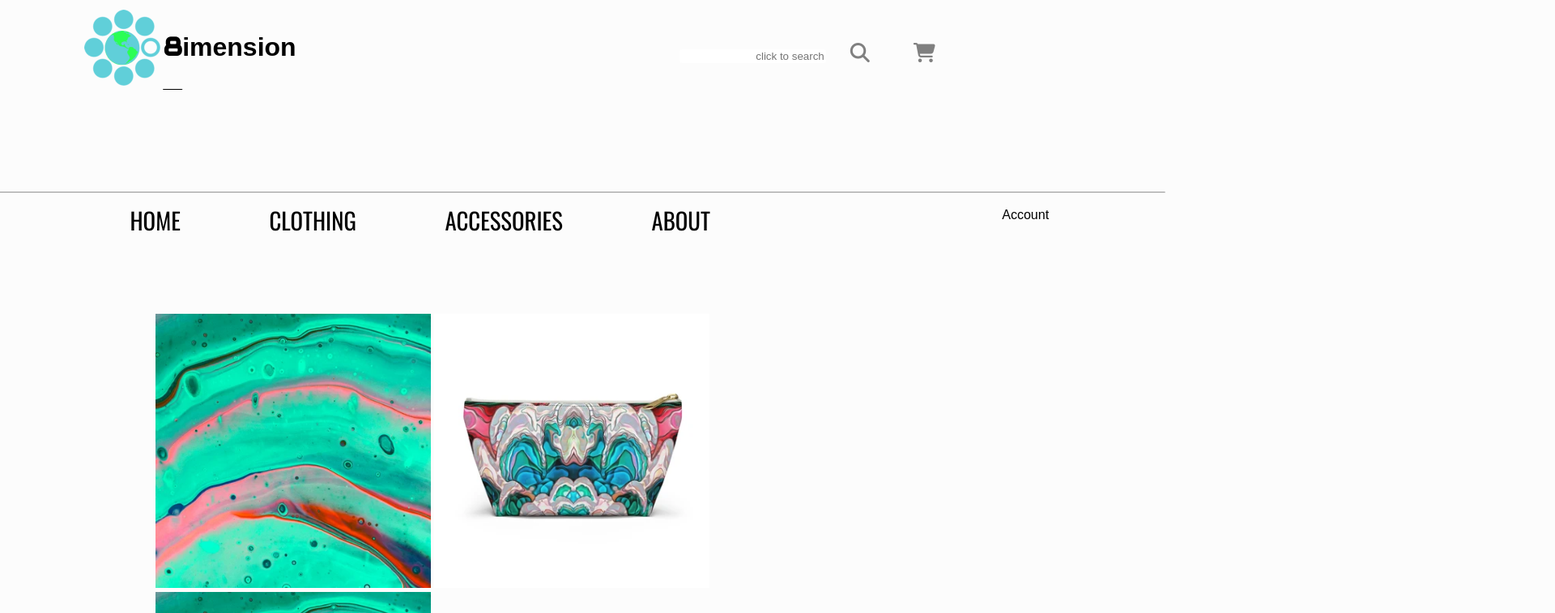
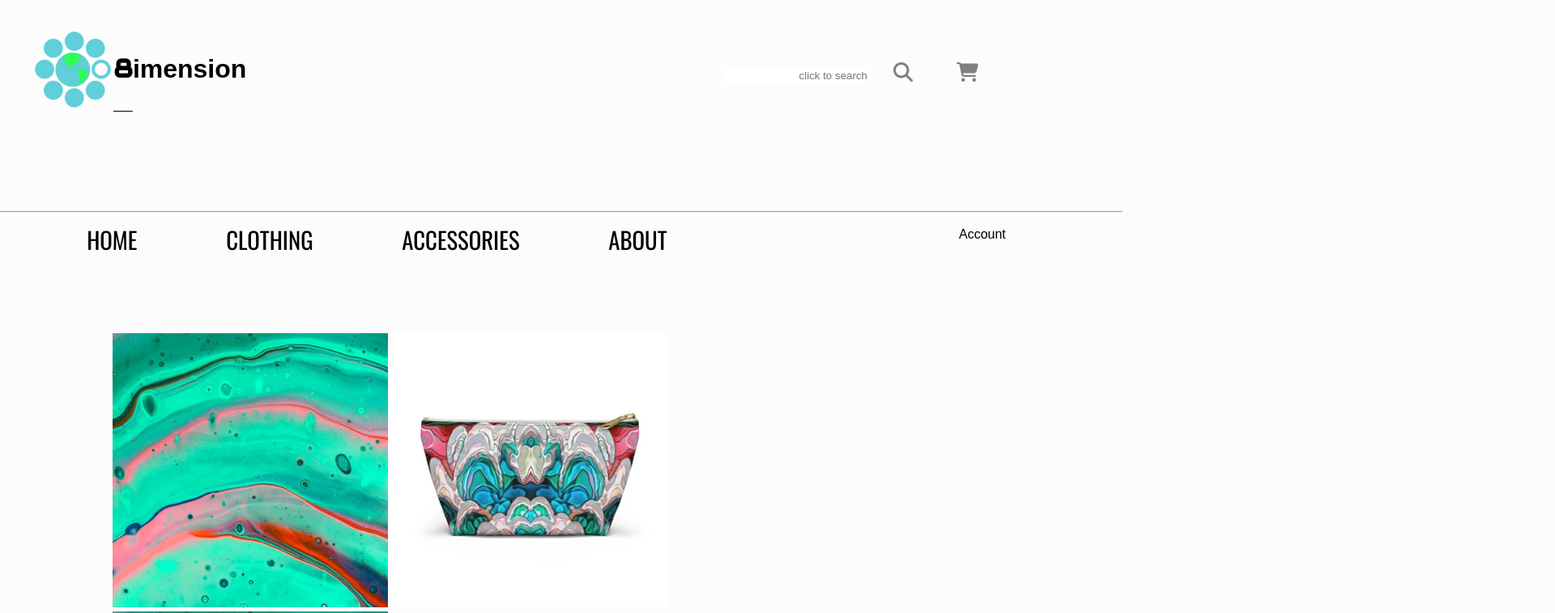
Before and after one commit to becjohnson/8imension, a plain HTML site: page index.html in a window 1280 px wide. Shown: the top 758 px of the page at 81% size, 1920 px wide, since content can reach past the window. Drawn offline with nearby package versions, Linux system fonts and the light colour scheme; a web font is replaced by a local one.

Commit message:
Changed Logo CSS Rules

```diff
--- a/main.css
+++ b/main.css
@@ -7,8 +7,7 @@ img {
 }
 .wrapper {
     background-color: #fcfcfc;
-    margin: -2em 3.33em -2em 3.33em;
-    padding: 1em;
+    margin: 1em;
 }
 div {
     display: inline block;
@@ -23,9 +22,8 @@ li {
     display: inline-block;
 }
 div.logo {
-    padding: 1.5em 1.5em 1.5em 1.5em;
-    position: relative;
-    top: -.666em;
+    padding: 1em;
+    margin-bottom: 1em;
 }
 h5 {
     font-size: 24pt;
```
